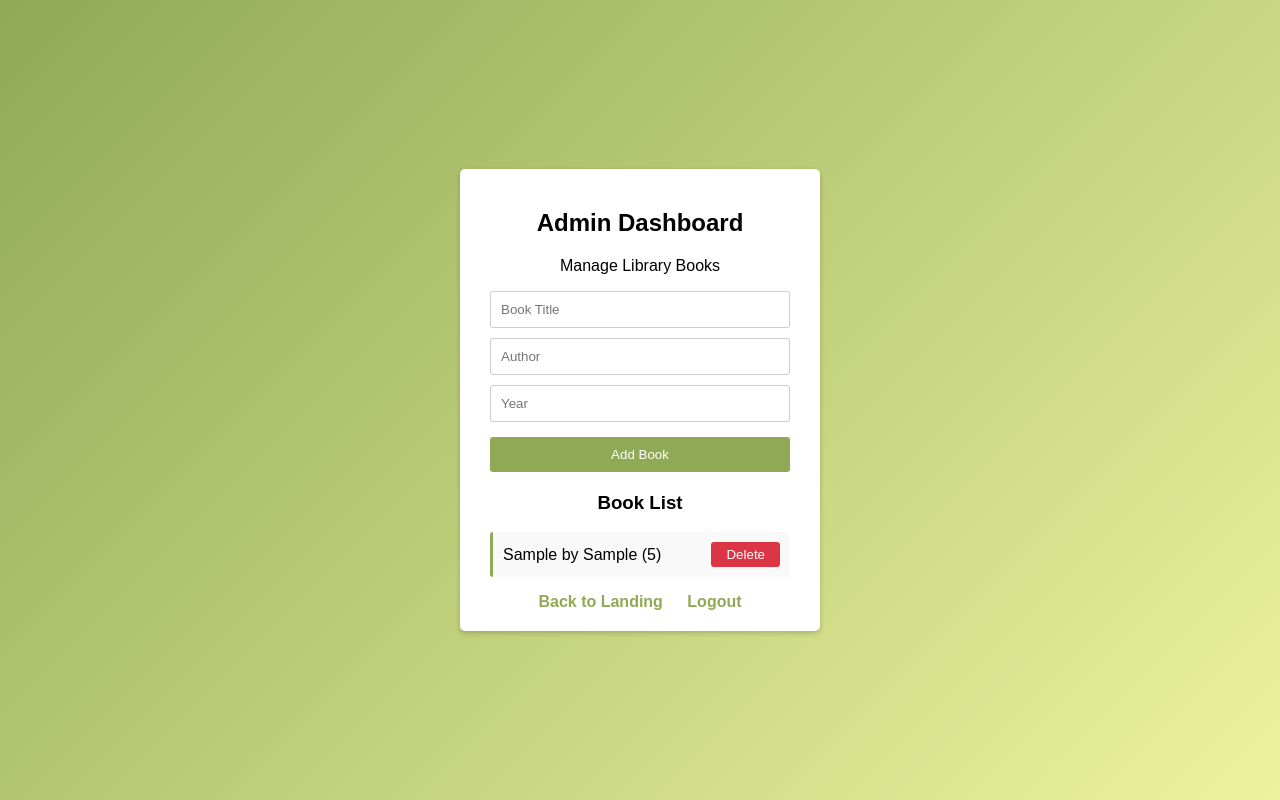
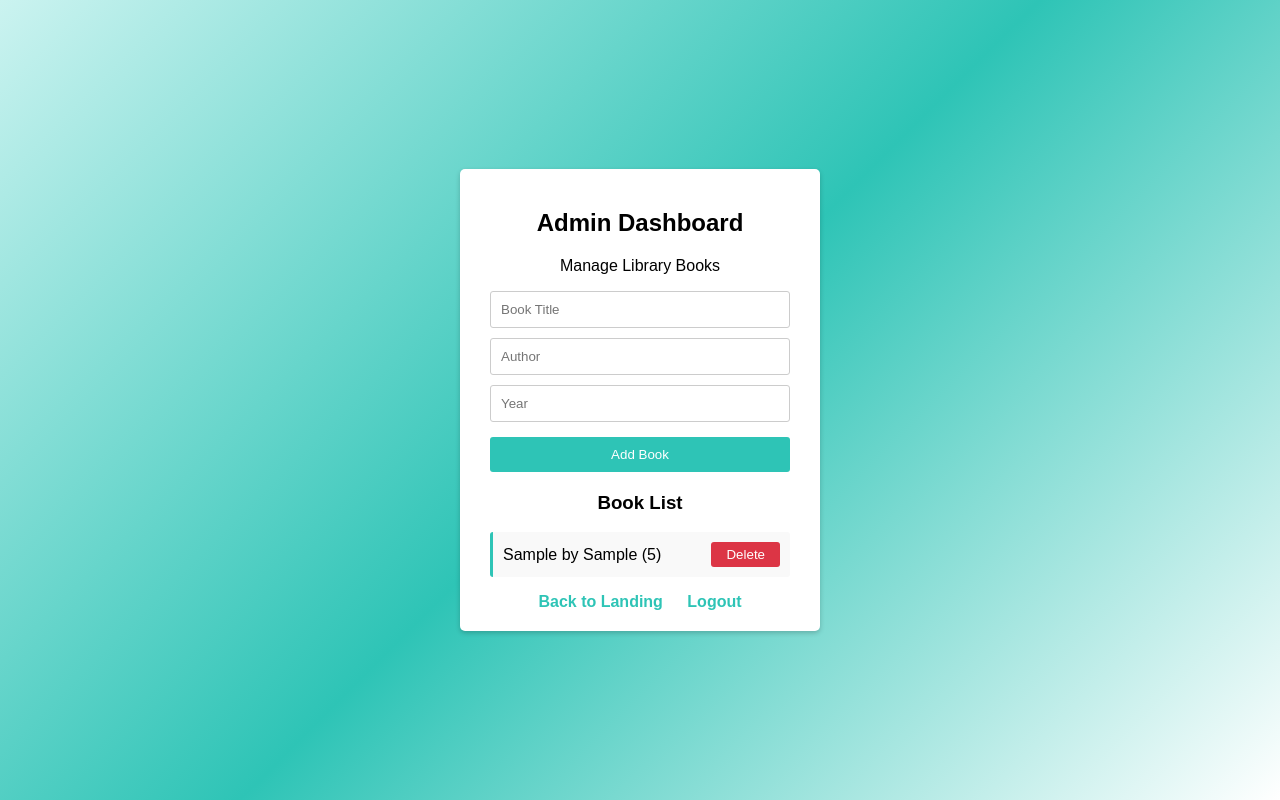
Before and after one commit to penina-otieno/library-app, a plain HTML site: page admin.html in a window 1280 px wide. Both pictures are taken after typing "Sample", "Sample", "5" into the empty fields and a click on the button "Add Book". Drawn offline with Linux system fonts and the light colour scheme.

Commit message:
changed background colors

```diff
--- a/css/style.css
+++ b/css/style.css
@@ -6,7 +6,7 @@ body {
     align-items: center;
     min-height: 100vh;
     margin: 0;
-    background: linear-gradient(135deg, #90A955 0%, #ECF39E 100%);
+    background: linear-gradient(135deg, #CBF3F0 0%, #2EC4B6 50%, #FFFFFF 100%);
 }
 
 .container {
@@ -30,7 +30,7 @@ input {
 
 button {
     padding: 10px 20px;
-    background-color: #90A955;
+    background-color: #2EC4B6;
     color: white;
     border: none;
     border-radius: 3px;
@@ -40,24 +40,24 @@ button {
 }
 
 button:hover {
-    background-color: #7a9248;
+    background-color: #26a599;
 }
 
 #message {
     margin-top: 15px;
-    color: #90A955;
+    color: #2EC4B6;
     font-weight: bold;
 }
 
 nav a {
     margin: 0 10px;
     text-decoration: none;
-    color: #90A955;
+    color: #2EC4B6;
     font-weight: bold;
 }
 
 nav a:hover {
-    color: #7a9248;
+    color: #26a599;
 }
 
 /* Book List Styling */
@@ -76,7 +76,7 @@ nav a:hover {
     margin-bottom: 10px;
     background-color: #f9f9f9;
     border-radius: 3px;
-    border-left: 3px solid #90A955;
+    border-left: 3px solid #2EC4B6;
     display: flex;
     justify-content: space-between;
     align-items: center;
```
